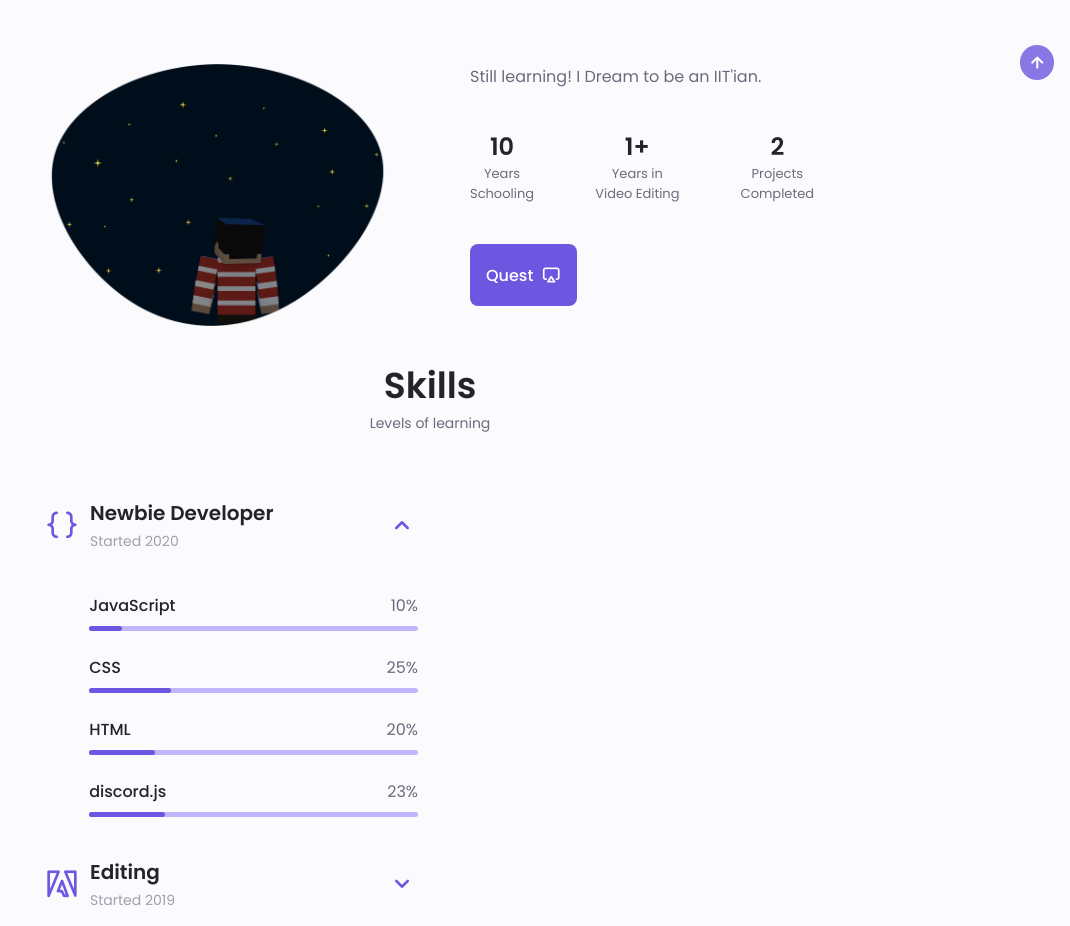
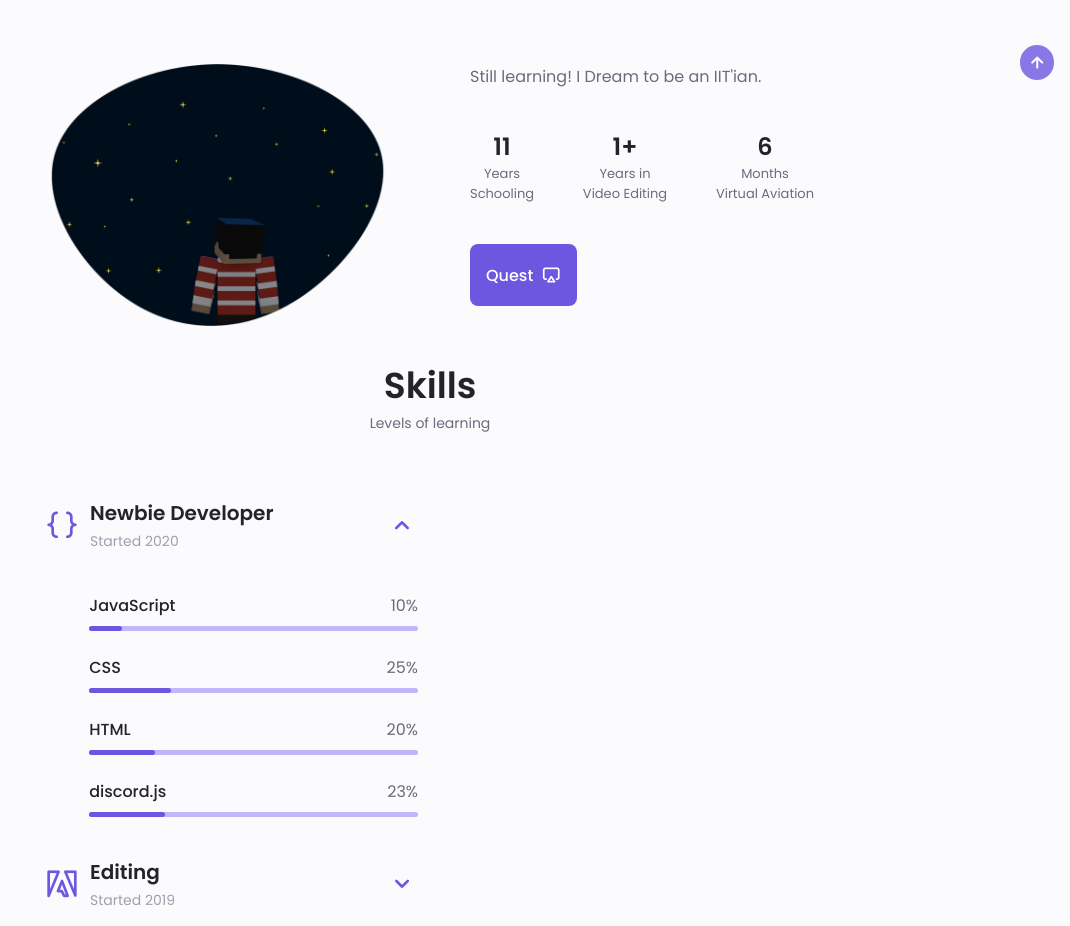
Before and after one commit to VisheshPS/PersonalWebsiteVishu, a plain HTML site: page index.html in a window 1280 px wide. Shown: the part 880-1806 px from the top of the page, without its empty margins (210-1280 px from the left). Drawn offline with nearby package versions, Linux system fonts and the light colour scheme.

Commit message:
Update index.html

```diff
--- a/index.html
+++ b/index.html
@@ -142,7 +142,7 @@
 
                         <div class="about__info">
                             <div>
-                                <span class="about__info-title">10</span>
+                                <span class="about__info-title">11</span>
                                 <span class="about__info-name">Years <br> Schooling</span>
                             </div>
 
@@ -152,8 +152,8 @@
                             </div>
 
                             <div>
-                                <span class="about__info-title">2</span>
-                                <span class="about__info-name">Projects <br> Completed</span>
+                                <span class="about__info-title">6</span>
+                                <span class="about__info-name">Months <br> Virtual Aviation</span>
                             </div>
                     </div>
 
```
